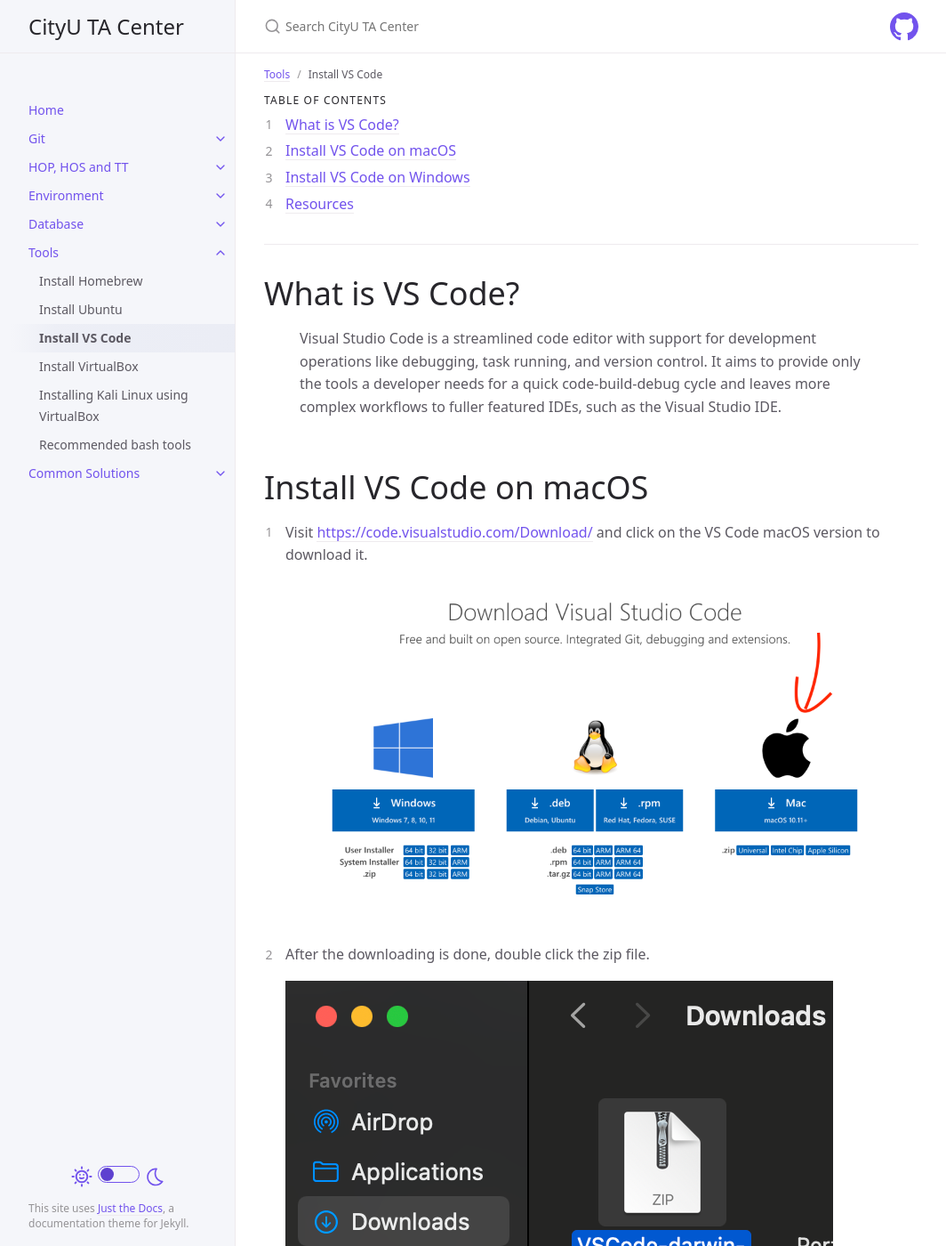
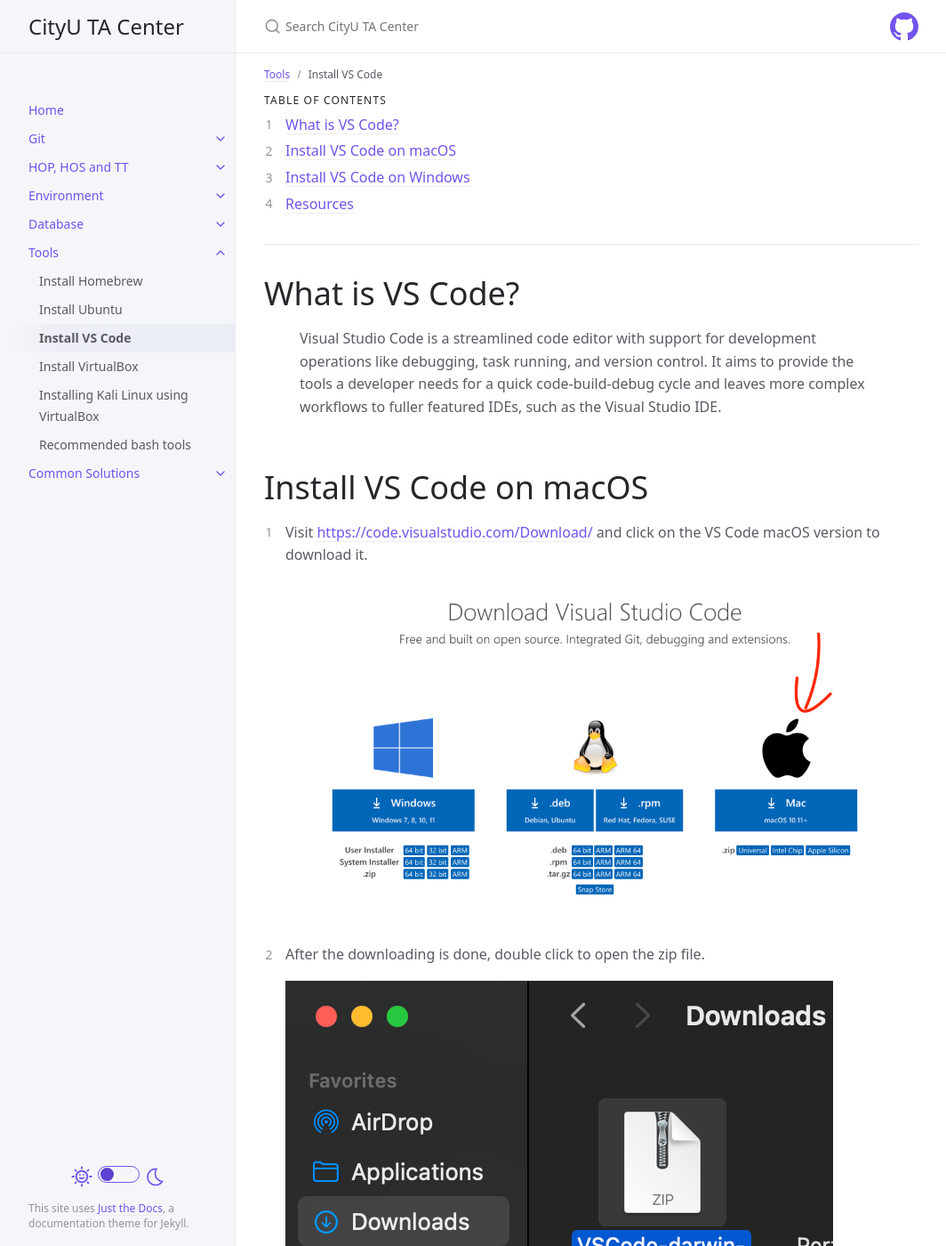
Before and after one commit to thomasthaddeus/cityuseattle.github.io, a Jekyll site: the page built from docs/tools/vscode.md, in a window 1280 px wide and 1400 px high. Shown: the whole window at 89% size, without its empty margins (107-1171 px from the left). Built offline with Jekyll 4.4.1, drawn with Linux system fonts in a browser that asks for light colours.

Commit message:
Update vscode.md

```diff
--- a/docs/tools/vscode.md
+++ b/docs/tools/vscode.md
@@ -17,7 +17,7 @@ parent: Tools
 
 # What is VS Code?
 
-> Visual Studio Code is a streamlined code editor with support for development operations like debugging, task running, and version control. It aims to provide only the tools a developer needs for a quick code-build-debug cycle and leaves more complex workflows to fuller featured IDEs, such as the Visual Studio IDE.
+> Visual Studio Code is a streamlined code editor with support for development operations like debugging, task running, and version control. It aims to provide the tools a developer needs for a quick code-build-debug cycle and leaves more complex workflows to fuller featured IDEs, such as the Visual Studio IDE.
 
 # Install VS Code on macOS
 
@@ -25,7 +25,7 @@ parent: Tools
 
    ![vscode_page](/assets/images/tools/vscode/VScode_download_page.png)
 
-2. After the downloading is done, double click the zip file.
+2. After the downloading is done, double click to open the zip file.
 
    ![vscode_page](/assets/images/tools/vscode/vscode_mac_package.png)
 
```
